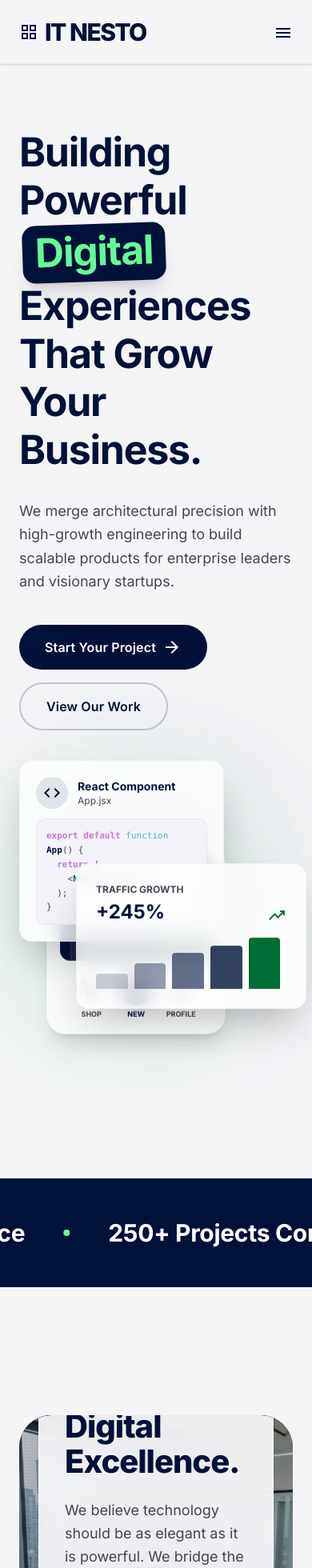
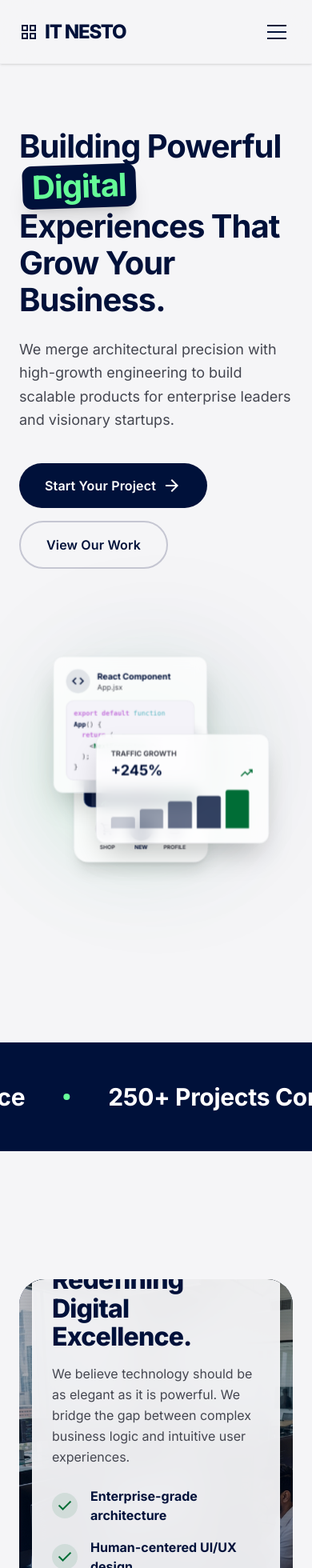
Before and after one commit to mahboobali-web/itnesto, a Next.js app: page / in a window 390 px wide. Shown: the top 1960 px of the page at 80% size. Built offline with nearby package versions, Linux system fonts and the light colour scheme.

Commit message:
feat: enhance mobile responsiveness and add mobile menu

```diff
--- a/src/app/page.js
+++ b/src/app/page.js
@@ -1,6 +1,6 @@
 "use client";
 
-import { useEffect, useRef } from "react";
+import { useEffect, useRef, useState } from "react";
 import * as THREE from "three";
 import { motion, useMotionValue, useTransform, useSpring } from "framer-motion";
 import Link from "next/link";
@@ -94,6 +94,7 @@ function ImpactCard({ metric, idx }) {
 export default function Home() {
   const containerRef = useRef(null);
   const shaderRef = useRef(null);
+  const [isMobileMenuOpen, setIsMobileMenuOpen] = useState(false);
 
   // Initialize Three.js Ecosystem Animation
   useEffect(() => {
@@ -223,9 +224,9 @@ export default function Home() {
       {/* Top Navigation Bar */}
       <header className="fixed top-0 w-full z-50 backdrop-blur-xl bg-surface/90 border-b border-outline-variant/20 shadow-sm h-20 transition-all">
         <nav className="flex justify-between items-center px-margin-mobile h-full w-full max-w-container-max mx-auto">
-          <div className="flex items-center gap-2">
-            <span className="material-symbols-outlined text-primary text-3xl">grid_view</span>
-            <span className="text-primary text-3xl font-extrabold tracking-tighter">IT NESTO</span>
+          <div className="flex items-center gap-2 relative z-50">
+            <span className="material-symbols-outlined text-primary text-2xl md:text-3xl">grid_view</span>
+            <span className="text-primary text-2xl md:text-3xl font-extrabold tracking-tighter">IT NESTO</span>
           </div>
           <div className="hidden md:flex items-center gap-8">
             <a className="font-label-md text-label-md text-secondary font-bold hover:opacity-80 transition-opacity" href="#">Home</a>
@@ -236,10 +237,26 @@ export default function Home() {
               Start Your Project
             </button>
           </div>
-          <button className="md:hidden text-primary">
-            <span className="material-symbols-outlined text-3xl">menu</span>
+          <button
+            className="md:hidden text-primary relative z-50 w-10 h-10 flex flex-col justify-center items-center gap-1.5"
+            onClick={() => setIsMobileMenuOpen(!isMobileMenuOpen)}
+          >
+            <span className={`w-6 h-0.5 bg-primary transition-all duration-300 ${isMobileMenuOpen ? 'rotate-45 translate-y-2' : ''}`}></span>
+            <span className={`w-6 h-0.5 bg-primary transition-all duration-300 ${isMobileMenuOpen ? 'opacity-0' : ''}`}></span>
+            <span className={`w-6 h-0.5 bg-primary transition-all duration-300 ${isMobileMenuOpen ? '-rotate-45 -translate-y-2' : ''}`}></span>
           </button>
         </nav>
+
+        {/* Mobile Menu Overlay */}
+        <div className={`fixed inset-0 bg-surface z-40 transition-transform duration-500 ease-in-out flex flex-col justify-center items-center gap-8 md:hidden ${isMobileMenuOpen ? 'translate-x-0' : 'translate-x-full'}`}>
+            <a className="text-3xl font-display-xl font-bold text-primary hover:text-secondary transition-colors" href="#" onClick={() => setIsMobileMenuOpen(false)}>Home</a>
+            <a className="text-3xl font-display-xl font-bold text-on-surface-variant hover:text-secondary transition-colors" href="#services" onClick={() => setIsMobileMenuOpen(false)}>Services</a>
+            <a className="text-3xl font-display-xl font-bold text-on-surface-variant hover:text-secondary transition-colors" href="#portfolio" onClick={() => setIsMobileMenuOpen(false)}>Portfolio</a>
+            <a className="text-3xl font-display-xl font-bold text-on-surface-variant hover:text-secondary transition-colors" href="#about" onClick={() => setIsMobileMenuOpen(false)}>About</a>
+            <button className="mt-8 bg-primary text-on-primary px-8 py-4 rounded-full font-bold text-lg hover:shadow-lg transition-all active:scale-95 w-[80%] max-w-[300px]">
+              Start Your Project
+            </button>
+        </div>
       </header>
 
       <main>
@@ -247,8 +264,8 @@ export default function Home() {
         <section className="relative pt-[160px] pb-section-gap overflow-hidden min-h-screen flex items-center">
           <div className="max-w-container-max mx-auto px-margin-mobile grid grid-cols-1 lg:grid-cols-2 gap-stack-lg items-center relative z-10">
             <div className="fade-up visible">
-              <h1 className="font-display-2xl font-bold text-[50px] leading-[1.2] md:text-[72px] md:leading-[1.1] text-primary mb-8 tracking-tight">
-                Building Powerful <span className="inline-block text-secondary-container bg-primary px-4 pb-2 pt-1 mx-1 rounded-2xl shadow-xl transform -rotate-2">Digital</span> Experiences That Grow Your Business.
+              <h1 className="font-display-2xl font-bold text-[40px] leading-[1.15] md:text-[50px] lg:text-[72px] md:leading-[1.1] text-primary mb-6 md:mb-8 tracking-tight">
+                Building Powerful <span className="inline-block text-secondary-container bg-primary px-3 pb-1 pt-1 md:px-4 md:pb-2 md:pt-1 mx-1 rounded-xl md:rounded-2xl shadow-xl transform -rotate-2">Digital</span> Experiences That Grow Your Business.
               </h1>
               <p className="font-body-lg text-body-lg text-on-surface-variant max-w-xl mb-10 leading-relaxed text-lg">
                 We merge architectural precision with high-growth engineering to build scalable products for enterprise leaders and visionary startups.
@@ -263,8 +280,8 @@ export default function Home() {
                 </button>
               </div>
             </div>
-            <div className="relative h-[400px] md:h-[600px] w-full flex items-center justify-center fade-up visible" style={{ transitionDelay: '200ms' }}>
-              <div className="relative w-full h-full max-w-lg mx-auto">
+            <div className="relative h-[400px] md:h-[600px] w-full flex items-center justify-center fade-up visible mt-8 lg:mt-0" style={{ transitionDelay: '200ms' }}>
+              <div className="relative w-full h-full max-w-lg mx-auto transform scale-75 sm:scale-90 md:scale-100 origin-center">
                 {/* Floating Card 1 - Web Dev */}
                 <motion.div
                   animate={{ y: [0, -20, 0] }}
@@ -401,7 +418,7 @@ export default function Home() {
         <section className="pt-section-gap pb-20 relative" id="about">
           <div className="max-w-container-max mx-auto px-margin-mobile">
             {/* Cinematic Image Card */}
-            <div className="relative rounded-[40px] overflow-hidden shadow-elevation-2 h-[600px] lg:h-[700px] fade-up bg-primary group">
+            <div className="relative rounded-[32px] md:rounded-[40px] overflow-hidden shadow-elevation-2 h-[500px] md:h-[600px] lg:h-[700px] fade-up bg-primary group">
 
               {/* Ken Burns Animated Background Image */}
               <motion.img
@@ -494,15 +511,15 @@ export default function Home() {
               </motion.div>
 
               {/* High-Contrast Floating Content Box */}
-              <div className="absolute bottom-6 left-6 right-6 lg:bottom-12 lg:left-12 lg:w-[580px] bg-surface/95 backdrop-blur-xl p-8 lg:p-12 rounded-[32px] shadow-2xl border border-white/50 fade-up" style={{ transitionDelay: '200ms' }}>
-                <div className="flex items-center gap-4 mb-6">
+              <div className="absolute bottom-4 left-4 right-4 md:bottom-6 md:left-6 md:right-6 lg:bottom-12 lg:left-12 lg:w-[580px] bg-surface/95 backdrop-blur-xl p-6 md:p-8 lg:p-12 rounded-[24px] md:rounded-[32px] shadow-2xl border border-white/50 fade-up" style={{ transitionDelay: '200ms' }}>
+                <div className="flex items-center gap-4 mb-4 md:mb-6">
                   <span className="inline-block px-4 py-1.5 bg-primary/5 text-primary font-bold text-xs rounded-full uppercase tracking-[0.15em] border border-primary/10">Our Mission</span>
                   <div className="h-px bg-primary/10 flex-1"></div>
                 </div>
 
-                <h2 className="text-[40px] md:text-[52px] leading-[1.1] text-primary mb-6 font-extrabold tracking-tight">Redefining Digital Excellence.</h2>
+                <h2 className="text-[32px] md:text-[40px] lg:text-[52px] leading-[1.1] text-primary mb-4 md:mb-6 font-extrabold tracking-tight">Redefining Digital Excellence.</h2>
 
-                <p className="text-on-surface-variant mb-8 leading-relaxed text-lg">
+                <p className="text-on-surface-variant mb-6 md:mb-8 leading-relaxed text-base md:text-lg">
                   We believe technology should be as elegant as it is powerful. We bridge the gap between complex business logic and intuitive user experiences.
                 </p>
 
@@ -522,15 +539,15 @@ export default function Home() {
                   </div>
                 </div>
 
-                <button className="magnetic-btn bg-primary text-on-primary px-8 py-4 rounded-full font-button text-button inline-flex items-center gap-3 hover:bg-secondary hover:text-on-secondary transition-colors duration-300 shadow-lg">
+                <button className="magnetic-btn bg-primary text-on-primary px-6 py-3 md:px-8 md:py-4 rounded-full font-button text-sm md:text-base inline-flex items-center gap-3 hover:bg-secondary hover:text-on-secondary transition-colors duration-300 shadow-lg">
                   Discover Our Approach
-                  <span className="material-symbols-outlined text-xl">arrow_forward</span>
+                  <span className="material-symbols-outlined text-lg md:text-xl">arrow_forward</span>
                 </button>
               </div>
             </div>
 
             {/* Impact Metrics */}
-            <div className="grid grid-cols-2 md:grid-cols-4 gap-6 mt-8 lg:mt-12">
+            <div className="grid grid-cols-1 sm:grid-cols-2 md:grid-cols-4 gap-6 mt-8 lg:mt-12">
               {[
                 { icon: "handshake", value: "99", suffix: "%", label: "Client Retention", id: "retention" },
                 { icon: "rocket_launch", value: "250", suffix: "+", label: "Products Launched", id: "launched" },
@@ -638,8 +655,8 @@ export default function Home() {
                     <span className="inline-block px-4 py-1.5 bg-white/10 backdrop-blur-md text-white font-bold text-[11px] rounded-full uppercase tracking-[0.1em] border border-white/20 mb-4">
                       {project.category}
                     </span>
-                    <h3 className="text-3xl md:text-4xl font-bold text-white mb-3">{project.title}</h3>
-                    <div className="flex items-center gap-2 text-[var(--color-secondary)] opacity-0 group-hover:opacity-100 transition-opacity duration-500 delay-75">
+                    <h3 className="text-2xl md:text-3xl lg:text-4xl font-bold text-white mb-2 md:mb-3">{project.title}</h3>
+                    <div className="flex items-center gap-2 text-[var(--color-secondary)] opacity-100 md:opacity-0 group-hover:opacity-100 transition-opacity duration-500 delay-75">
                       <span className="font-bold text-sm uppercase tracking-wider">View Case Study</span>
                       <span className="material-symbols-outlined text-sm">arrow_forward</span>
                     </div>
@@ -673,7 +690,7 @@ export default function Home() {
                 { num: "05", title: "Testing", icon: "verified", desc: "Rigorous quality assurance to ensure flawless functionality and security across all devices." },
                 { num: "06", title: "Launch", icon: "rocket_launch", desc: "Deploying your solution to the world with precision, followed by ongoing support and optimization." }
               ].map((step, idx) => (
-                <div key={idx} className="group relative p-10 rounded-[32px] bg-white border border-transparent hover:bg-primary transition-all duration-500 overflow-hidden shadow-[0_10px_30px_rgba(0,0,0,0.06)] hover:shadow-[0_25px_50px_rgba(0,0,0,0.2)] hover:-translate-y-2 fade-up" style={{ transitionDelay: `${idx * 100}ms` }}>
+                <div key={idx} className="group relative p-8 md:p-10 rounded-[32px] bg-white border border-transparent hover:bg-primary transition-all duration-500 overflow-hidden shadow-[0_10px_30px_rgba(0,0,0,0.06)] hover:shadow-[0_25px_50px_rgba(0,0,0,0.2)] hover:-translate-y-2 fade-up" style={{ transitionDelay: `${idx * 100}ms` }}>
                   {/* Massive Watermark Number */}
                   <div className="absolute -bottom-8 -right-4 font-display-2xl text-[120px] font-black text-black/[0.03] group-hover:text-secondary/10 transition-colors duration-500 pointer-events-none select-none">
                     {step.num}
@@ -767,7 +784,7 @@ export default function Home() {
             <div className="grid grid-cols-1 md:grid-cols-3 gap-6">
 
               {/* Stat 1 */}
-              <div className="text-center flex flex-col items-center justify-center p-12 rounded-[32px] bg-white/5 border border-white/10 backdrop-blur-xl hover:bg-white/10 hover:border-white/20 hover:-translate-y-2 hover:shadow-2xl hover:shadow-secondary/20 transition-all duration-500 group fade-up">
+              <div className="text-center flex flex-col items-center justify-center p-8 md:p-12 rounded-[32px] bg-white/5 border border-white/10 backdrop-blur-xl hover:bg-white/10 hover:border-white/20 hover:-translate-y-2 hover:shadow-2xl hover:shadow-secondary/20 transition-all duration-500 group fade-up">
                 <div className="flex items-center gap-3 mb-6">
                   <div className="w-12 h-12 rounded-full bg-secondary/10 flex items-center justify-center border border-secondary/20 group-hover:bg-secondary group-hover:border-transparent transition-colors duration-500">
                     <span className="material-symbols-outlined text-secondary group-hover:text-primary transition-colors duration-500">public</span>
@@ -780,7 +797,7 @@ export default function Home() {
               </div>
 
               {/* Stat 2 */}
-              <div className="text-center flex flex-col items-center justify-center p-12 rounded-[32px] bg-white/5 border border-white/10 backdrop-blur-xl hover:bg-white/10 hover:border-white/20 hover:-translate-y-2 hover:shadow-2xl hover:shadow-secondary/20 transition-all duration-500 group fade-up" style={{ transitionDelay: '100ms' }}>
+              <div className="text-center flex flex-col items-center justify-center p-8 md:p-12 rounded-[32px] bg-white/5 border border-white/10 backdrop-blur-xl hover:bg-white/10 hover:border-white/20 hover:-translate-y-2 hover:shadow-2xl hover:shadow-secondary/20 transition-all duration-500 group fade-up" style={{ transitionDelay: '100ms' }}>
                 <div className="flex items-center gap-3 mb-6">
                   <div className="w-12 h-12 rounded-full bg-secondary/10 flex items-center justify-center border border-secondary/20 group-hover:bg-secondary group-hover:border-transparent transition-colors duration-500">
                     <span className="material-symbols-outlined text-secondary group-hover:text-primary transition-colors duration-500">favorite</span>
@@ -793,7 +810,7 @@ export default function Home() {
               </div>
 
               {/* Stat 3 */}
-              <div className="text-center flex flex-col items-center justify-center p-12 rounded-[32px] bg-white/5 border border-white/10 backdrop-blur-xl hover:bg-white/10 hover:border-white/20 hover:-translate-y-2 hover:shadow-2xl hover:shadow-secondary/20 transition-all duration-500 group fade-up" style={{ transitionDelay: '200ms' }}>
+              <div className="text-center flex flex-col items-center justify-center p-8 md:p-12 rounded-[32px] bg-white/5 border border-white/10 backdrop-blur-xl hover:bg-white/10 hover:border-white/20 hover:-translate-y-2 hover:shadow-2xl hover:shadow-secondary/20 transition-all duration-500 group fade-up" style={{ transitionDelay: '200ms' }}>
                 <div className="flex items-center gap-3 mb-6">
                   <div className="w-12 h-12 rounded-full bg-secondary/10 flex items-center justify-center border border-secondary/20 group-hover:bg-secondary group-hover:border-transparent transition-colors duration-500">
                     <span className="material-symbols-outlined text-secondary group-hover:text-primary transition-colors duration-500">code_blocks</span>
```
